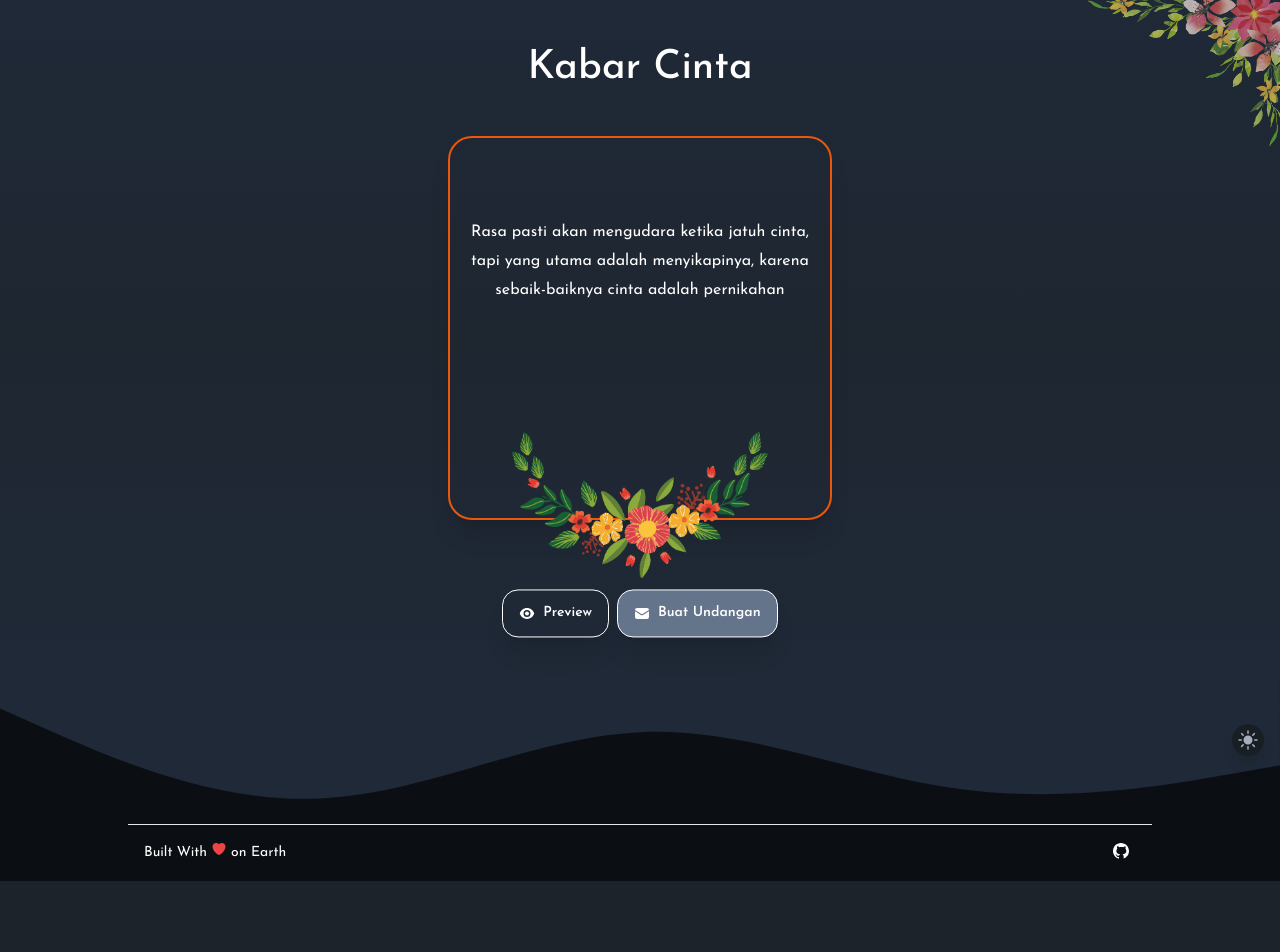
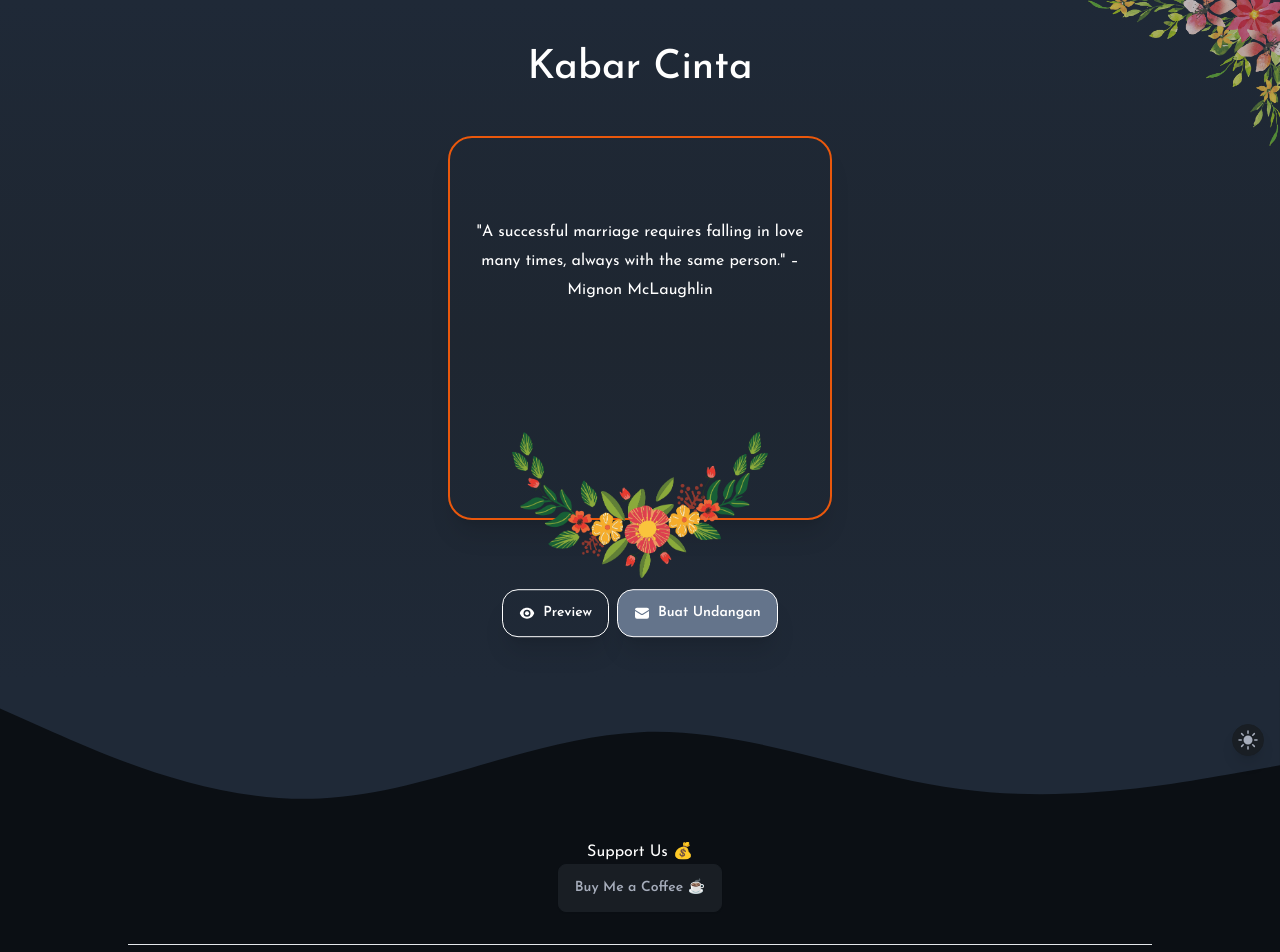
Before and after one commit to FauziFx/wedding-react, a React (Vite) app: page / in a window 1280 px wide. Shown: the top 952 px of the page. Before the commit the page ends 881 px from the top, so only its background shows below. Built offline with nearby package versions, Linux system fonts and the light colour scheme; no server answers.

Commit message:
refaactor: quote & button support us

```diff
--- a/src/pages/Home.jsx
+++ b/src/pages/Home.jsx
@@ -51,9 +51,10 @@ function Home() {
   }, [theme]);
 
   const texts = [
-    "Rasa pasti akan mengudara ketika jatuh cinta, tapi yang utama adalah menyikapinya, karena sebaik-baiknya cinta adalah pernikahan",
-    "Pedekate tanpa perencanaan cuma bakal mengancam kesejahteraan, dibebani makin banyak modal akomodasi, belum lagi persaingan ketat karena sasaran tembak banyak peminat.",
-    "Kalau belum ada niat dan belum siap, jangan buru-buru diungkap, Kamu kira gemuruh di dada akan reda setelah mengungkapkan rasa.",
+    `"A successful marriage requires falling in love many times, always with the same person." – Mignon McLaughlin`,
+    `"Marriage is not about age; it’s about finding the right person." – Sophia Bush`,
+    `"A great marriage is not when the 'perfect couple' comes together. It is when an imperfect couple learns to enjoy their differences." – Dave Meurer`,
+    `"A good marriage is one where each partner secretly suspects they got the better deal." – Anonymous`,
   ];
 
   const [index, setIndex] = useState(0);
@@ -168,6 +169,17 @@ function Home() {
               }
             >
               <div className="flex flex-col justify-center items-center">
+                <div className="w-11/12 md:w-4/5 mt-4 p-4">
+                  Support Us 💰
+                  <br />
+                  <a
+                    href="https://saweria.co/WinterAct17"
+                    target="_blank"
+                    className="btn"
+                  >
+                    Buy Me a Coffee ☕
+                  </a>
+                </div>
                 <div className="w-11/12 md:w-4/5 border-t my-4 mb-0 p-4 md:flex md:justify-between text-center">
                   <p className="text-sm">
                     Built With
```
